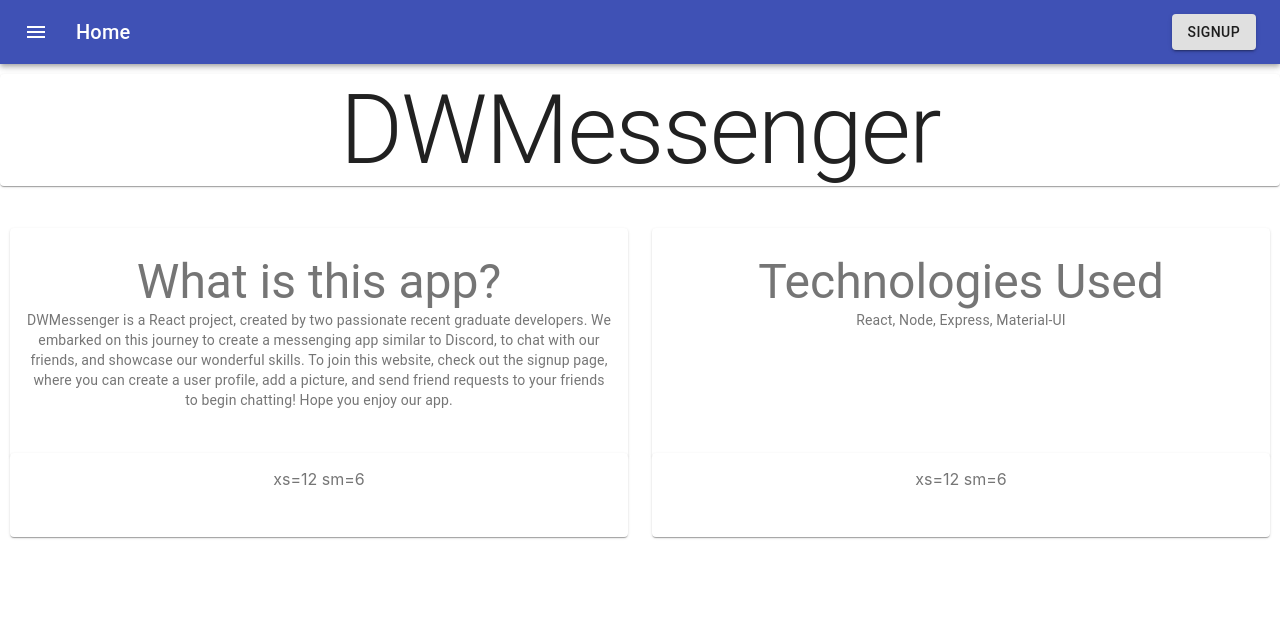
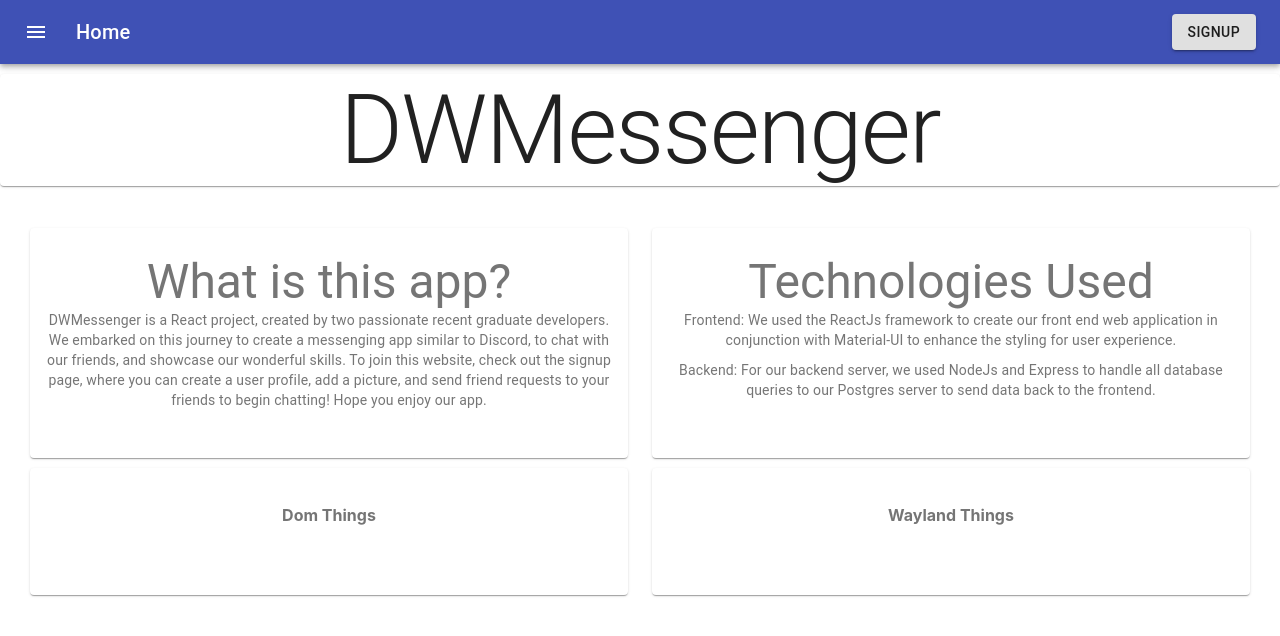
Before and after one commit to DomGada/msger, a React (Create React App) app in the folder dwmessager/: page / in a window 1280 px wide. Shown: the top 636 px of the page. Built offline with nearby package versions, Linux system fonts and the light colour scheme; no server answers.

Commit message:
Added descriptions to home page, cancel button in signup page now redirects to home

```diff
--- a/dwmessager/src/components/FormCard/Form.js
+++ b/dwmessager/src/components/FormCard/Form.js
@@ -4,6 +4,8 @@ import { makeStyles } from "@material-ui/core/styles";
 import Button from "@material-ui/core/Button";
 import { useState } from "react";
 import axios from "axios";
+import { Link } from "react-router-dom";
+
 
 const useStyles = makeStyles((theme) => ({
   root: {
@@ -130,7 +132,7 @@ export default function ValidationTextFields() {
         >
           SignUp
         </Button>
-        <Button variant="outlined">Cancel</Button>
+        <Button variant="outlined" component={Link} to={"/"}>Cancel</Button>
       </div>
     </form>
   );
--- a/dwmessager/src/components/HomePage/Content.js
+++ b/dwmessager/src/components/HomePage/Content.js
@@ -17,11 +17,11 @@ const useStyles = makeStyles((theme) => ({
     color: theme.palette.text.secondary,
   },
   paperSet2: {
-    marginTop: "15px",
+    marginTop: "30px",
   },
   mainContent: {
-    marginLeft: "10px",
-    marginRight: "10px",
+    marginLeft: "30px",
+    marginRight: "30px",
     marginTop: "30px",
   },
   header: {
@@ -74,17 +74,24 @@ export default function Content() {
                 Technologies Used
               </Typography>
               <Typography variant="body2">
-                React, Node, Express, Material-UI
+                <div >
+                  Frontend: We used the ReactJs framework to create our front end web application in conjunction with
+                  Material-UI to enhance the styling for user experience.
+                </div>
+                <div style={{marginTop:"10px"}}>
+                  Backend: For our backend server, we used NodeJs and Express to handle all database queries to
+                  our Postgres server to send data back to the frontend.
+                </div>
               </Typography>
             </Paper>
           </Grid>
         </Grid>
         <Grid container spacing={3} className={classes.paperSet2}>
           <Grid item xs={12} sm={6}>
-            <Paper className={classes.paper}>xs=12 sm=6</Paper>
+            <Paper className={classes.paper}><h4>Dom Things</h4></Paper>
           </Grid>
           <Grid item xs={12} sm={6}>
-            <Paper className={classes.paper}>xs=12 sm=6</Paper>
+            <Paper className={classes.paper}><h4>Wayland Things</h4></Paper>
           </Grid>
         </Grid>
       </div>
```
